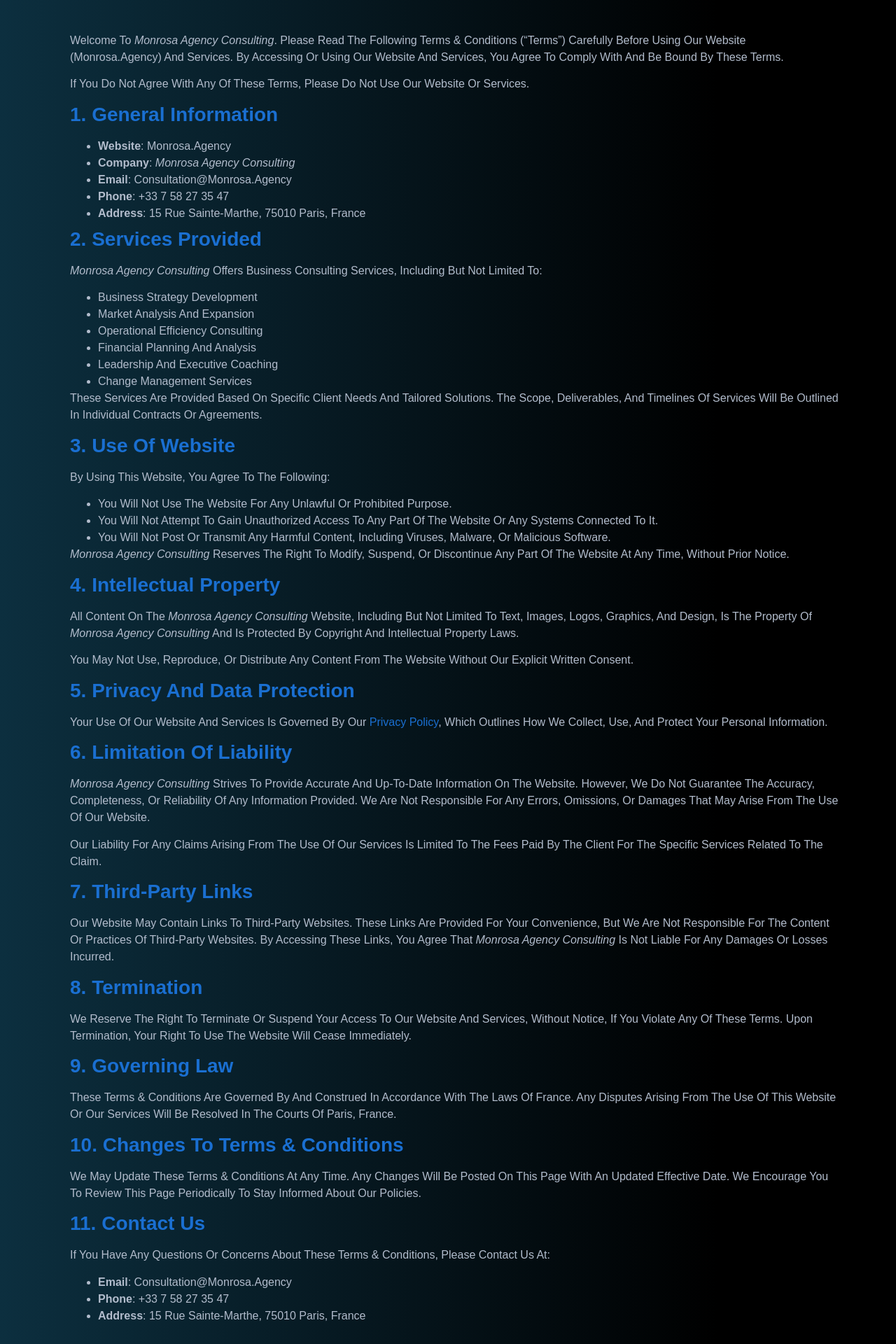
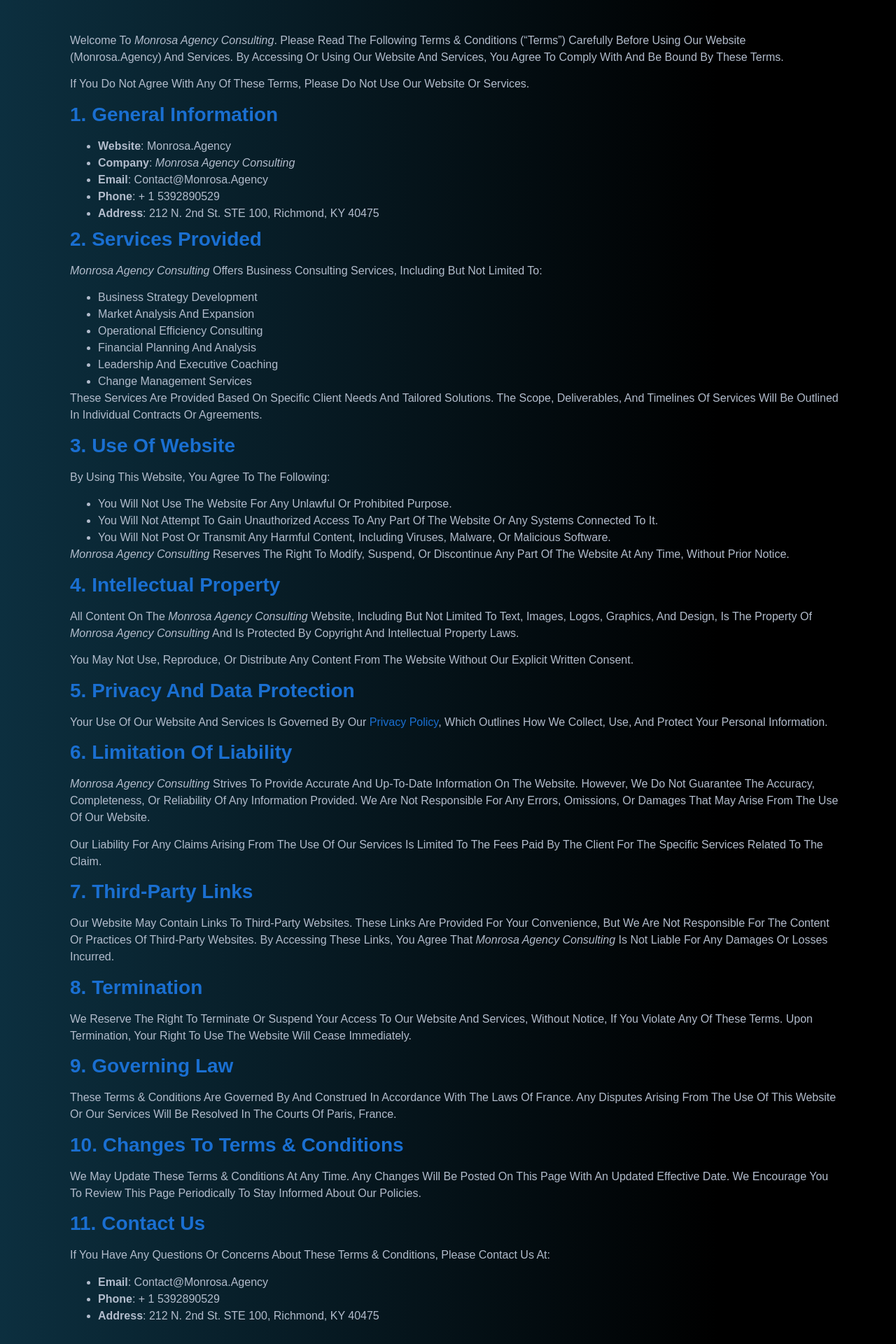
Before and after one commit to terabyte-26/Static-Site, a Flask app: page /terms-amp-conditions in a window 1280 px wide. Shown: the part 504-2424 px from the top of the page at 70% size. Run offline with Flask 3, Linux system fonts and the light colour scheme; some libraries are stand-ins or nearby versions; some web fonts are replaced.

Commit message:
UPDATE: Terms & Privacy pages

```diff
--- a/templates/privacy-policy.html
+++ b/templates/privacy-policy.html
@@ -1847,15 +1847,15 @@
 													class="ekit-menu-nav-link">Home</a></li>
 											<li id="menu-item-101"
 												class="menu-item menu-item-type-post_type menu-item-object-page menu-item-101 nav-item elementskit-mobile-builder-content"
-												data-vertical-menu="750px"><a href="https://monrosa.agency/about/"
+												data-vertical-menu="750px"><a href="/about"
 													class="ekit-menu-nav-link">About</a></li>
 											<li id="menu-item-102"
 												class="menu-item menu-item-type-post_type menu-item-object-page menu-item-102 nav-item elementskit-mobile-builder-content"
-												data-vertical-menu="750px"><a href="https://monrosa.agency/contact/"
+												data-vertical-menu="750px"><a href="/contact"
 													class="ekit-menu-nav-link">Contact</a></li>
 											<li id="menu-item-104"
 												class="menu-item menu-item-type-post_type menu-item-object-page menu-item-104 nav-item elementskit-mobile-builder-content"
-												data-vertical-menu="750px"><a href="https://monrosa.agency/services/"
+												data-vertical-menu="750px"><a href="/services"
 													class="ekit-menu-nav-link">Services</a></li>
 										</ul>
 										<div class="elementskit-nav-identity-panel"><a class="elementskit-nav-logo"
--- a/templates/terms-amp-conditions.html
+++ b/templates/terms-amp-conditions.html
@@ -494,7 +494,7 @@
     <link rel="alternate" title="JSON" type="application/json" href="https://monrosa.agency/wp-json/wp/v2/pages/120">
     <link rel="EditURI" type="application/rsd+xml" title="RSD" href="https://monrosa.agency/xmlrpc.php?rsd">
     <meta name="generator" content="WordPress 6.8.2">
-    <link rel="canonical" href="https://monrosa.agency/terms-amp-conditions/">
+    <link rel="canonical" href="/terms-amp-conditions">
     <link rel="shortlink" href="https://monrosa.agency/?p=120">
     <link rel="alternate" title="oEmbed (JSON)" type="application/json+oembed"
         href="https://monrosa.agency/wp-json/oembed/1.0/embed?url=https%3A%2F%2Fmonrosa.agency%2Fterms-amp-conditions%2F">
@@ -1804,7 +1804,7 @@
     data-elementor-device-mode="desktop">
 
 
-    <a class="skip-link screen-reader-text" href="https://monrosa.agency/terms-amp-conditions/#content">Skip to
+    <a class="skip-link screen-reader-text" href="/terms-amp-conditions">Skip to
         content</a>
 
     <div data-elementor-type="header" data-elementor-id="23" class="elementor elementor-23 elementor-location-header"
@@ -1850,15 +1850,15 @@
                                                     class="ekit-menu-nav-link">Home</a></li>
                                             <li id="menu-item-101"
                                                 class="menu-item menu-item-type-post_type menu-item-object-page menu-item-101 nav-item elementskit-mobile-builder-content"
-                                                data-vertical-menu="750px"><a href="https://monrosa.agency/about/"
+                                                data-vertical-menu="750px"><a href="/about"
                                                     class="ekit-menu-nav-link">About</a></li>
                                             <li id="menu-item-102"
                                                 class="menu-item menu-item-type-post_type menu-item-object-page menu-item-102 nav-item elementskit-mobile-builder-content"
-                                                data-vertical-menu="750px"><a href="https://monrosa.agency/contact/"
+                                                data-vertical-menu="750px"><a href="/contact"
                                                     class="ekit-menu-nav-link">Contact</a></li>
                                             <li id="menu-item-104"
                                                 class="menu-item menu-item-type-post_type menu-item-object-page menu-item-104 nav-item elementskit-mobile-builder-content"
-                                                data-vertical-menu="750px"><a href="https://monrosa.agency/services/"
+                                                data-vertical-menu="750px"><a href="/services"
                                                     class="ekit-menu-nav-link">Services</a></li>
                                         </ul>
                                         <div class="elementskit-nav-identity-panel"><a class="elementskit-nav-logo"
@@ -1922,9 +1922,9 @@
                                 <ul>
                                     <li><strong>Website</strong>: monrosa.agency</li>
                                     <li><strong>Company</strong>: <em>Monrosa Agency Consulting</em></li>
-                                    <li><strong>Email</strong>: <a rel="noopener">consultation@monrosa.agency</a></li>
-                                    <li><strong>Phone</strong>: +33 7 58 27 35 47</li>
-                                    <li><strong>Address</strong>: 15 Rue Sainte-Marthe, 75010 Paris, France</li>
+                                    <li><strong>Email</strong>: <a rel="noopener">contact@monrosa.agency</a></li>
+                                    <li><strong>Phone</strong>: + 1 5392890529</li>
+                                    <li><strong>Address</strong>: 212 N. 2nd St. STE 100, Richmond, KY 40475</li>
                                 </ul>
                                 <h3><strong>2. Services Provided</strong></h3>
                                 <p><em>Monrosa Agency Consulting</em> offers business consulting services, including but not
@@ -1960,7 +1960,7 @@
                                     explicit written consent.</p>
                                 <h3><strong>5. Privacy and Data Protection</strong></h3>
                                 <p>Your use of our website and services is governed by our <a
-                                        href="https://monrosa.agency/terms-amp-conditions/#" rel="noopener">Privacy
+                                        href="/privacy-policy" rel="noopener">Privacy
                                         Policy</a>, which outlines how we collect, use, and protect your personal
                                     information.</p>
                                 <h3><strong>6. Limitation of Liability</strong></h3>
@@ -1991,9 +1991,9 @@
                                 <p>If you have any questions or concerns about these Terms &amp; Conditions, please
                                     contact us at:</p>
                                 <ul>
-                                    <li><strong>Email</strong>: <a rel="noopener">consultation@monrosa.agency</a></li>
-                                    <li><strong>Phone</strong>: +33 7 58 27 35 47</li>
-                                    <li><strong>Address</strong>: 15 Rue Sainte-Marthe, 75010 Paris, France</li>
+                                    <li><strong>Email</strong>: <a rel="noopener">contact@monrosa.agency</a></li>
+                                    <li><strong>Phone</strong>: + 1 5392890529</li>
+                                    <li><strong>Address</strong>: 212 N. 2nd St. STE 100, Richmond, KY 40475</li>
                                 </ul>
                             </div>
                         </div>
@@ -2136,13 +2136,13 @@
                                             <div class="elementor-widget-container">
                                                 <ul class="elementor-icon-list-items">
                                                     <li class="elementor-icon-list-item">
-                                                        <a href="https://monrosa.agency/privacy-policy/">
+                                                        <a href="/privacy-policy">
 
                                                             <span class="elementor-icon-list-text">Privacy Policy</span>
                                                         </a>
                                                     </li>
                                                     <li class="elementor-icon-list-item">
-                                                        <a href="https://monrosa.agency/terms-amp-conditions">
+                                                        <a href="/terms-amp-conditions">
 
                                                             <span class="elementor-icon-list-text">Terms &amp;
                                                                 Conditions</span>
```
